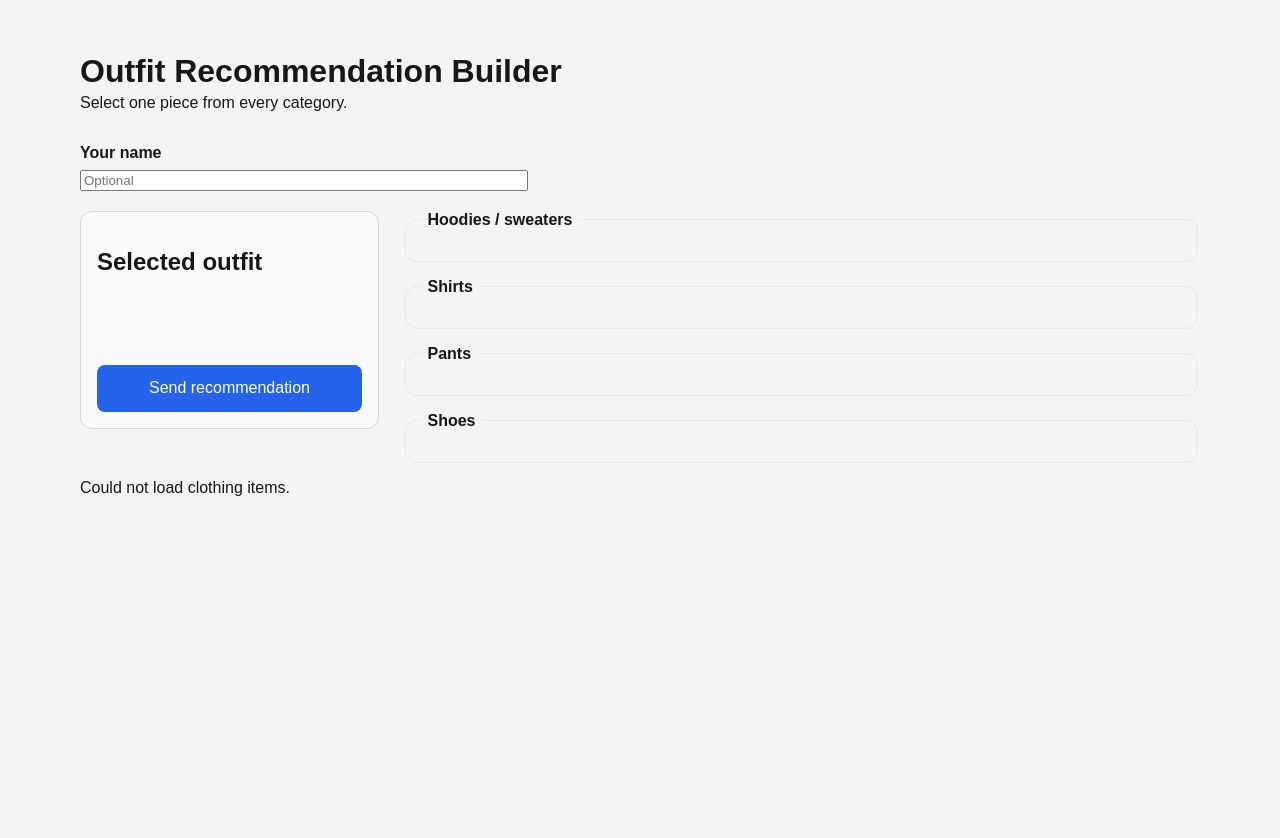
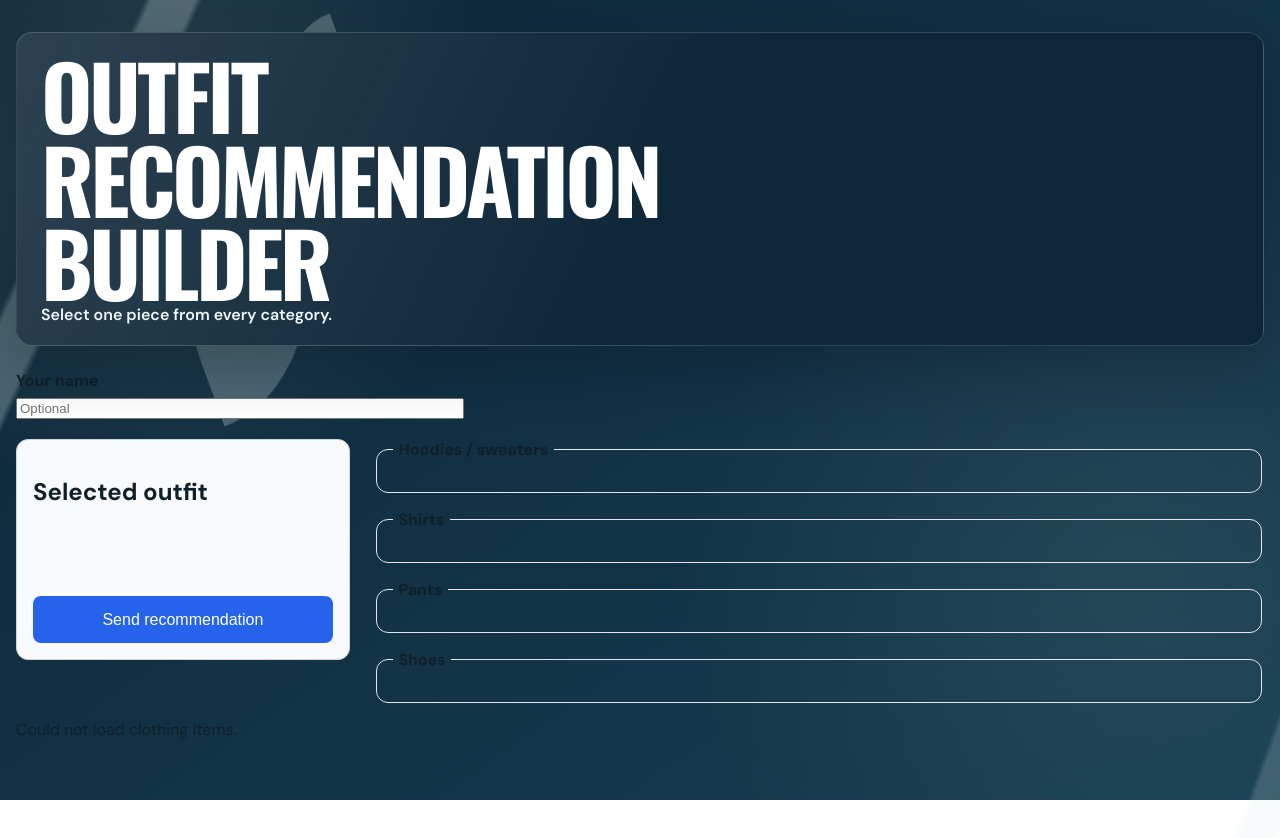
Before and after one commit to AndyB-afk/Outfit-app, a plain HTML site: page friend.html in a window 1280 px wide. After the commit the page ends 800 px from the top, so only its background shows below. Drawn offline with nearby package versions, Linux system fonts and the light colour scheme; no server answers.

Commit message:
add seasonal visual system

```diff
--- a/friend.html
+++ b/friend.html
@@ -7,7 +7,7 @@
     <link rel="stylesheet" href="/styles.css">
     <script src="/friend.js" defer></script>
   </head>
-  <body>
+  <body data-theme="winter">
     <main class="app-shell friend-page">
       <header class="app-header">
         <h1>Outfit Recommendation Builder</h1>
--- a/styles.css
+++ b/styles.css
@@ -1,28 +1,167 @@
+@import url("https://fonts.googleapis.com/css2?family=DM+Sans:wght@400;500;600;700&family=Oswald:wght@500;600;700&display=swap");
+
+:root {
+  --theme-bg: #173b2c;
+  --theme-bg-deep: #0d271b;
+  --theme-accent: #a8d5a2;
+  --theme-accent-bright: #d7efcb;
+  --theme-surface: rgba(244, 248, 239, 0.94);
+  --theme-surface-strong: #f7faf3;
+  --theme-ink: #102016;
+  --theme-muted: #617066;
+  --theme-border: rgba(16, 32, 22, 0.16);
+  --theme-shadow: rgba(3, 17, 9, 0.28);
+  --theme-highlight: #edf5df;
+}
+
+body[data-theme="winter"] {
+  --theme-bg: #173d52;
+  --theme-bg-deep: #0d2638;
+  --theme-accent: #d5e5e8;
+  --theme-accent-bright: #eff7f7;
+  --theme-surface: rgba(238, 246, 244, 0.94);
+  --theme-surface-strong: #f7fafa;
+  --theme-ink: #10202a;
+  --theme-muted: #5f7077;
+  --theme-border: rgba(16, 32, 42, 0.16);
+  --theme-shadow: rgba(6, 20, 31, 0.3);
+  --theme-highlight: #e6f0ef;
+}
+
+body[data-theme="holiday"] {
+  --theme-bg: #4a1e24;
+  --theme-bg-deep: #281014;
+  --theme-accent: #d3b66d;
+  --theme-accent-bright: #f1dfad;
+  --theme-surface: rgba(248, 244, 230, 0.95);
+  --theme-surface-strong: #fffaf0;
+  --theme-ink: #29191a;
+  --theme-muted: #77686a;
+  --theme-border: rgba(41, 25, 26, 0.16);
+  --theme-shadow: rgba(30, 9, 12, 0.3);
+  --theme-highlight: #f3ead2;
+}
+
+* {
+  box-sizing: border-box;
+}
+
+html {
+  scroll-behavior: smooth;
+}
+
 body {
   margin: 0;
-  background: #f3f4f6;
-  color: #171717;
-  font-family: Arial, sans-serif;
+  min-width: 20rem;
+  min-height: 100vh;
+  overflow-x: hidden;
+  background:
+    radial-gradient(circle at 12% 18%, rgba(215, 239, 203, 0.14), transparent 22rem),
+    radial-gradient(circle at 88% 72%, rgba(215, 239, 203, 0.08), transparent 28rem),
+    linear-gradient(145deg, var(--theme-bg-deep), var(--theme-bg));
+  color: var(--theme-ink);
+  font-family: "DM Sans", Arial, sans-serif;
+}
+
+body::before,
+body::after {
+  content: "";
+  position: fixed;
+  z-index: 0;
+  pointer-events: none;
+  opacity: 0.28;
+  border-radius: 100% 0 100% 0;
+  background:
+    linear-gradient(135deg, transparent 46%, var(--theme-accent) 47%, var(--theme-accent) 53%, transparent 54%);
+  filter: blur(0.2px);
+}
+
+body::before {
+  top: -5rem;
+  left: -7rem;
+  width: 24rem;
+  height: 34rem;
+  transform: rotate(-20deg);
+  box-shadow:
+    8rem 7rem 0 -7rem var(--theme-accent),
+    15rem 3rem 0 -9rem var(--theme-accent);
+  animation: leaf-drift 18s ease-in-out infinite alternate;
+}
+
+body::after {
+  right: -8rem;
+  bottom: -10rem;
+  width: 20rem;
+  height: 28rem;
+  transform: rotate(155deg);
+  opacity: 0.18;
+  animation: leaf-drift 22s ease-in-out infinite alternate-reverse;
+}
+
+@keyframes leaf-drift {
+  from {
+    translate: 0 -0.75rem;
+  }
+  to {
+    translate: 2.5rem 2rem;
+  }
+}
+
+@media (prefers-reduced-motion: reduce) {
+  html {
+    scroll-behavior: auto;
+  }
+
+  *,
+  *::before,
+  *::after {
+    animation-duration: 0.01ms !important;
+    animation-iteration-count: 1 !important;
+  }
 }
 
 .app-shell {
   min-height: 100vh;
-  width: min(70rem, calc(100% - 2rem));
+  position: relative;
+  z-index: 1;
+  width: min(82rem, calc(100% - 2rem));
   margin: 0 auto;
   padding: 2rem 0;
 }
 
 .app-header {
-  margin-bottom: 2rem;
+  position: relative;
+  margin-bottom: 1.5rem;
+  padding: 1.25rem 1.5rem;
+  overflow: hidden;
+  border: 1px solid rgba(255, 255, 255, 0.16);
+  border-radius: 1rem;
+  background:
+    linear-gradient(115deg, rgba(255, 255, 255, 0.13), transparent 55%),
+    var(--theme-bg-deep);
+  color: white;
+  box-shadow: 0 1.25rem 3.5rem var(--theme-shadow);
 }
 
 .app-header h1 {
-  margin-bottom: 0.25rem;
+  max-width: 14ch;
+  margin: 0;
+  font-family: "Oswald", sans-serif;
+  font-size: clamp(2.4rem, 7vw, 5.5rem);
+  line-height: 0.95;
+  letter-spacing: -0.04em;
+  text-transform: uppercase;
 }
 
 .app-header p,
 .section-heading h2 {
   margin-top: 0;
+}
+
+.app-header p {
+  margin-bottom: 0;
+  color: var(--theme-accent-bright);
+  font-weight: 600;
 }
 
 .generator,
@@ -32,8 +171,17 @@ body {
   margin-bottom: 2rem;
   padding: 1.25rem;
   border: 1px solid #e5e7eb;
-  border-radius: 0.75rem;
-  background: white;
+  border-radius: 1rem;
+  background: var(--theme-surface);
+  box-shadow: 0 1.25rem 3.5rem var(--theme-shadow);
+  backdrop-filter: blur(16px);
+}
+
+.generator,
+.recommendations {
+  border: 1px solid rgba(255, 255, 255, 0.24);
+  background: var(--theme-surface);
+  box-shadow: 0 1.25rem 3.5rem var(--theme-shadow);
 }
 
 #recommendation-form {
```
Also changed, not shown: templates/owner.html (+1 -1 lines).
